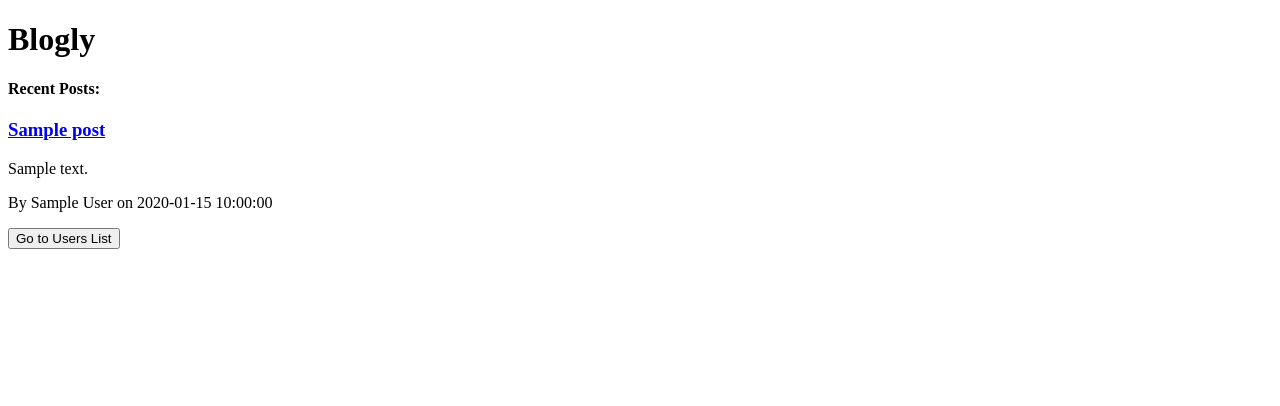
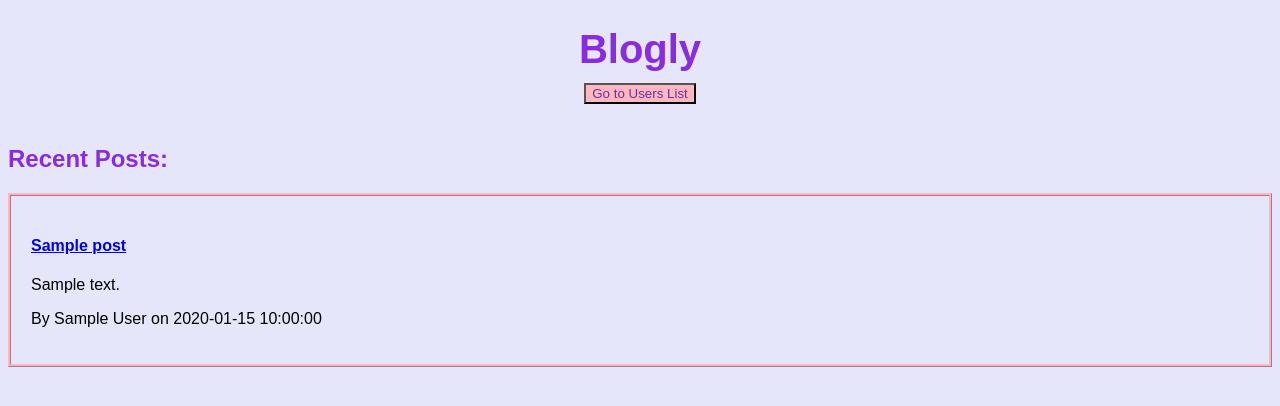
Before and after one commit to DERegan54/Blogly, a Flask app: page / in a window 1280 px wide. Shown: the top 406 px of the page. Run offline with Flask 2, Linux system fonts and the light colour scheme; tables that the repository leaves empty hold one stand-in row (values such as "Sample post").

Commit message:
Add files via upload

```diff
--- a/static/styles.css
+++ b/static/styles.css
@@ -0,0 +1,60 @@
+body {
+    background-color: lavender;
+    font-family: Arial, Helvetica, sans-serif;
+}
+
+.main_title {
+    text-align: center;
+    font-size: 40px;
+    color: blueviolet;
+}
+
+.nav {
+    text-align: center;
+    margin-top: -30px;
+}
+
+.post_content {
+    margin-top: -20px;
+}
+
+h5 {
+    color:blueviolet;
+    margin-bottom: -20px;
+}
+h3 {
+    color: blueviolet;
+}
+
+h2 {
+    color: blueviolet;
+}
+
+button {
+    background-color: lightpink;
+    color: rebeccapurple;
+    margin-bottom: 20px;
+}
+
+.add_user_btn {
+    background-color: lightpink;
+    color: rebeccapurple;
+    margin-bottom: -20px;
+}
+
+.user_list {
+    border: 3px ridge lightpink;
+    margin-bottom: 20px;
+}
+
+.edit_user_form {
+    border: 3px ridge lightpink;
+    padding: 30px;
+    margin-bottom: -10px;
+}
+
+.posts {
+    border: 3px ridge lightpink;
+    padding: 20px;
+    margin-bottom: 20px;
+}
--- a/templates/base.html
+++ b/templates/base.html
@@ -4,16 +4,16 @@
     <meta charset="UTF-8">
     <meta http-equiv="X-UA-Compatible" content="IE=edge">
     <meta name="viewport" content="width=device-width, initial-scale=1.0">
-    <link rel="stylesheet" href="styles.css">
+    <link href="/static/styles.css" type="text/css" rel="stylesheet">
     <title>{% block title %} {% endblock %}</title>
 </head>
 <body>
-<h1>Blogly</h1>
+<h1 class="main_title">Blogly</h1>
 
 {% block content %}
 
 {% endblock %}
 
-    <script src="app.js"></script>
+<script src="app.js"></script>
 </body>
 </html>
--- a/templates/posts/home.html
+++ b/templates/posts/home.html
@@ -4,16 +4,25 @@
 
 {% block content %}
 
-<h4>Recent Posts:</h4>
-
-{% for post in posts %}
-<h3><a href="/posts/{{post.id}}">{{post.title}}</a></h3>
-<p>{{post.content}}</p>
-<p>By {{post.user.full_name}} on {{post.created_at}}</p>
-{% endfor %}
+    <h1 class="nav"><a href="/users"><button>Go to Users List</button></a></h1>
 
 
-<a href="/users"><button>Go to Users List</button></a>
+<h2>Recent Posts:</h2>
+
+<div class="container">
+{% for post in posts %}
+    <div class="posts">
+    <h4 class="post_titles"><a href="/posts/{{post.id}}">{{post.title}}</a></h4>
+    <p>{{post.content}}</p>
+    <p>By {{post.user.full_name}} on {{post.created_at}}</p>
+    </div>
+{% endfor %}
+</div>
+
+
+
+
+
 
 
 {% endblock %}
--- a/templates/users/edit_user.html
+++ b/templates/users/edit_user.html
@@ -5,6 +5,7 @@
 {% block content %}
 
 <h2>Edit User</h2>
+<div class="edit_user_form">
 <form method="POST">
     <label for="first_name">First Name:</label>
     <input type="text" id="first_name" name="first_name" value="{{user.first_name}}">
@@ -15,8 +16,9 @@
     <label for="image_url">Image URL:</label>
     <input type="text" id="image_url" name="image_url">
     <br>
+    <br>
     <button type="submit">Save</button>
-    <button formaction="/users" formmethod="GET">Cancel</button></a>
+    <button formaction="/users" formmethod="GET">Return to Users List</button></a>
 </form>
-
+</div>
 {% endblock %}
```
Also changed, not shown: templates/posts/add_post.html (+2 -16 lines), templates/posts/edit_post.html (+8 -3 lines), templates/posts/post_details.html (+7 -5 lines), templates/users/add_user.html (+7 -4 lines), templates/users/user_details.html (+4 -4 lines), templates/users/user_list.html (+7 -5 lines).
